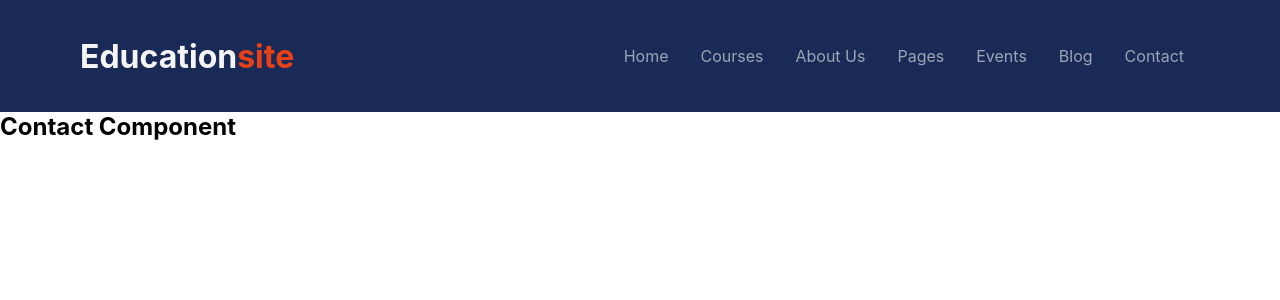
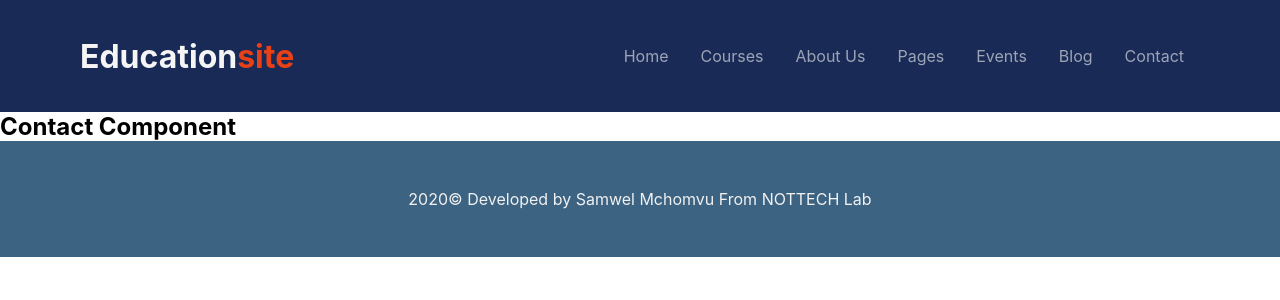
Before and after one commit to mchomvus4/education, a React (Create React App) app: page /contact in a window 1280 px wide. Shown: the top 300 px of the page. Built offline with nearby package versions, Linux system fonts and the light colour scheme.

Commit message:
files updated

```diff
--- /dev/null
+++ b/src/components/Section/Footer.css
@@ -0,0 +1,6 @@
+.flex_footer{
+    background: #3c6382;
+    padding: 3rem;
+    text-align: center;
+    color: #f1f1f1;
+}
--- /dev/null
+++ b/src/components/Section/Footer.jsx
@@ -0,0 +1,11 @@
+import React from 'react';
+import './Footer.css';
+function Footer() {
+    return (
+        <div className="flex_footer">
+           <p>2020&copy; Developed by Samwel Mchomvu From NOTTECH Lab</p>
+        </div>
+    )
+}
+
+export default Footer
--- a/src/components/Section/Section.jsx
+++ b/src/components/Section/Section.jsx
@@ -7,6 +7,7 @@ import Event from '../Section/Event';
 import Blog from '../Section/Blog';
 import Contact from '../Section/Contact';
 import { Route } from 'react-router-dom';
+import Footer from './Footer';
 
 function Section() {
     return (
@@ -18,7 +19,7 @@ function Section() {
             <Route path="/event" component={Event} />
             <Route path="/blog" component={Blog} />
             <Route path="/contact" component={Contact} />
-
+            <Footer/>
         </section>
     )
 }
```
